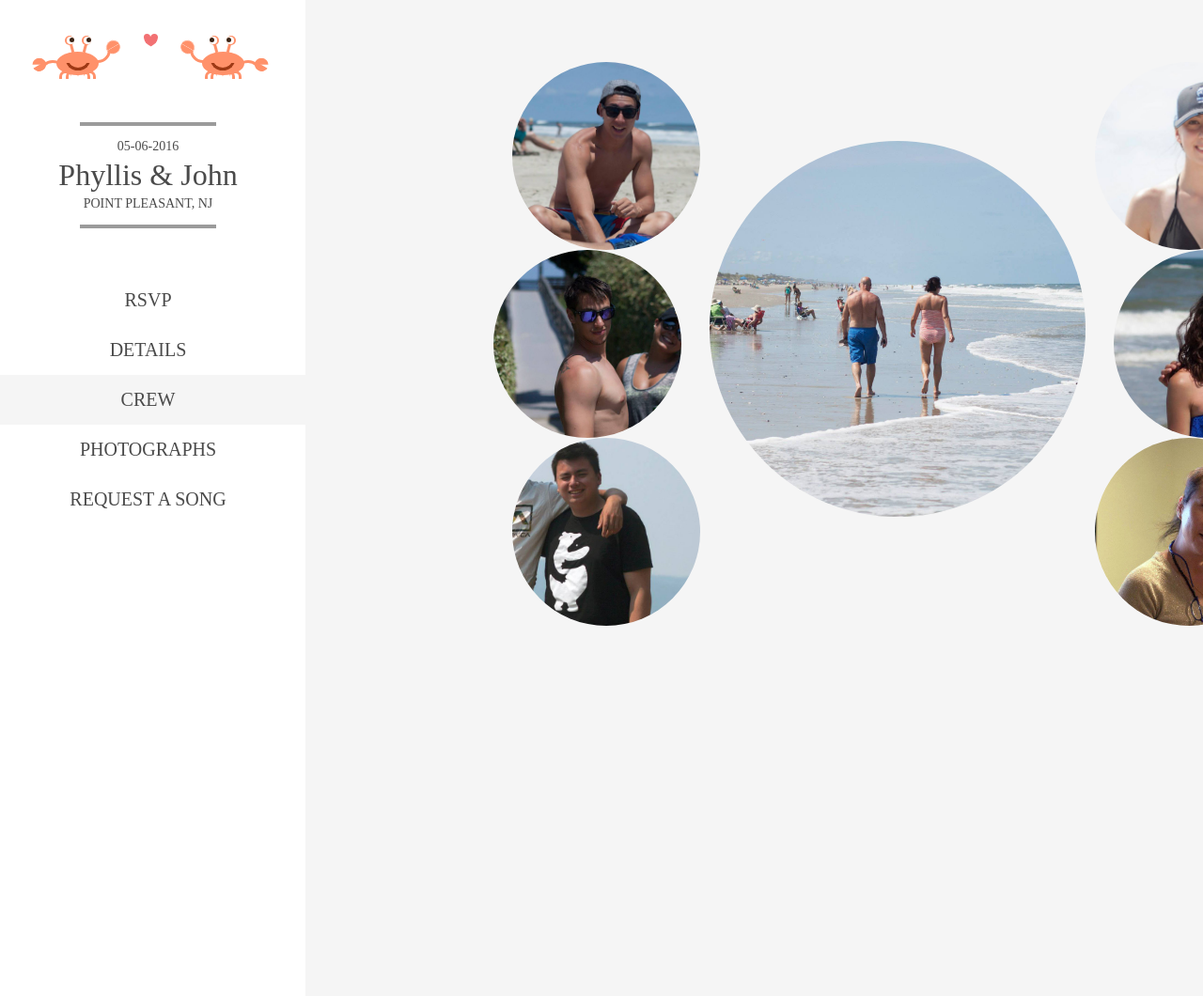
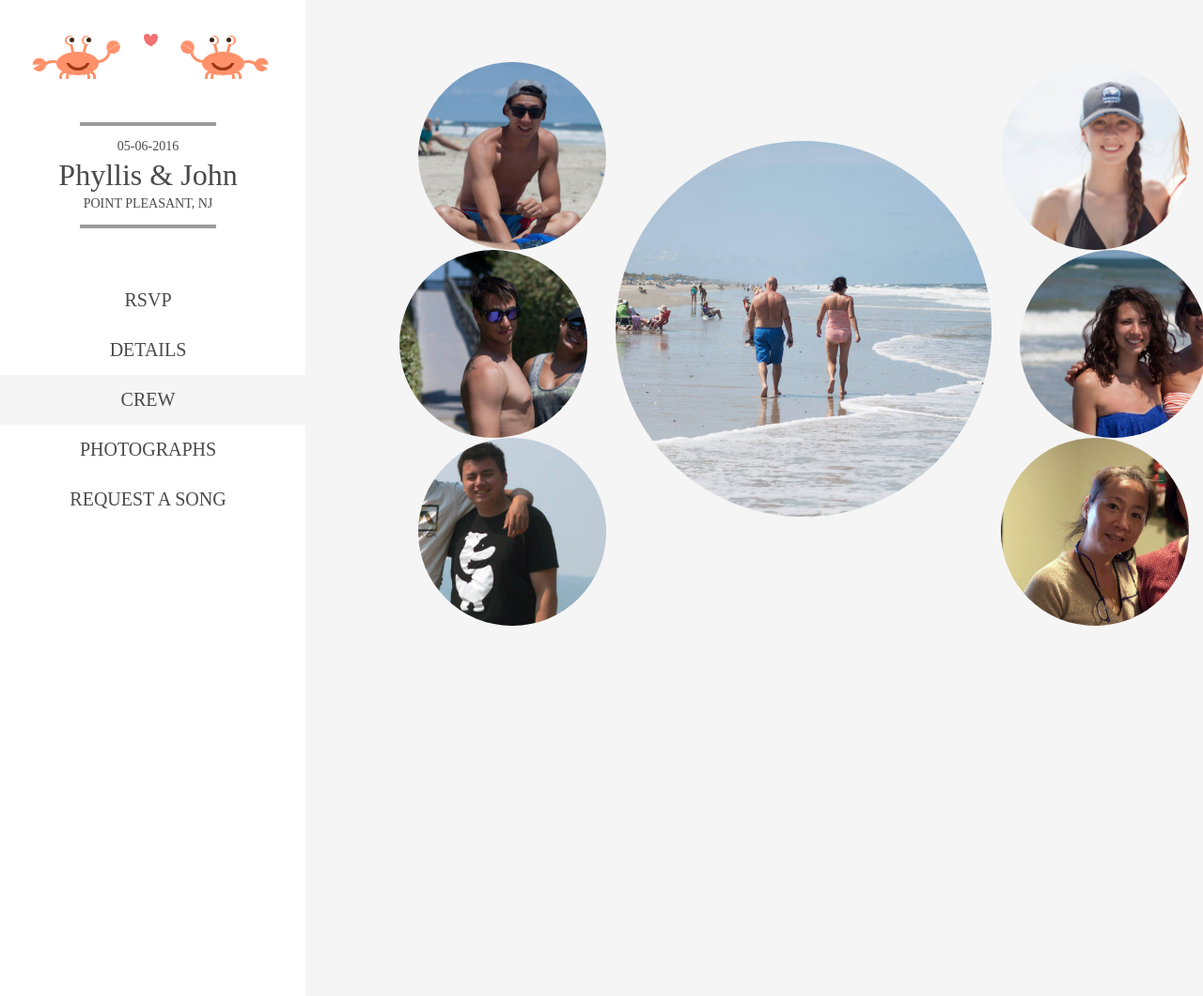
Before and after one commit to phyllisandjohn/phyllisandjohn.github.io, a Jekyll site: the page crew/index.html, which Jekyll copies as it is, in a window 1280 px wide. Shown: the whole page at 94% size. Built offline with Jekyll 4.4.1, drawn with Linux system fonts in a browser that asks for light colours.

Commit message:
Update index.html

```diff
--- a/crew/index.html
+++ b/crew/index.html
@@ -663,7 +663,7 @@ textarea {
 	left: 50%;
 	top: 50%;
 	margin-top: 50px;
-	margin-left: 150px;
+	margin-left: 50px;
 	width: 900px;
 }
 </style>
```
